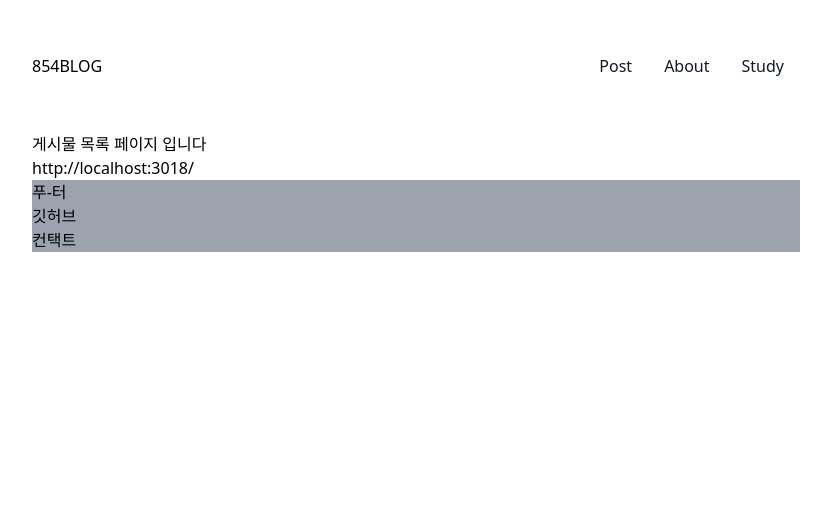
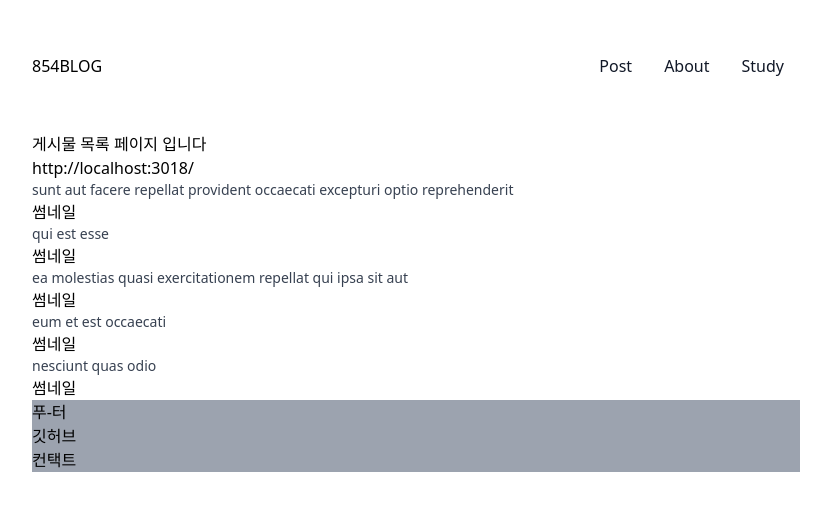
Before and after one commit to 854dev/854dev.github.io, a Next.js app: page /post in a window 1280 px wide. Shown: the top 510 px of the page, without its empty margins (224-1055 px from the left). Built offline with nearby package versions, Linux system fonts and the light colour scheme.

Commit message:
edit post : 게시글 목록 map 추가

```diff
--- a/pages/post/index.tsx
+++ b/pages/post/index.tsx
@@ -1,13 +1,60 @@
 import PageLayout from "components/layout/PageLayout";
-import React from "react";
+import React, { useState } from "react";
+
+import Card from "components/core/Card";
 
 function Post() {
+  const [itemList, setitemList] = useState([
+    {
+      userId: 1,
+      id: 1,
+      title:
+        "sunt aut facere repellat provident occaecati excepturi optio reprehenderit",
+      body: "quia et suscipit\nsuscipit recusandae consequuntur expedita et cum\nreprehenderit molestiae ut ut quas totam\nnostrum rerum est autem sunt rem eveniet architecto",
+    },
+    {
+      userId: 1,
+      id: 2,
+      title: "qui est esse",
+      body: "est rerum tempore vitae\nsequi sint nihil reprehenderit dolor beatae ea dolores neque\nfugiat blanditiis voluptate porro vel nihil molestiae ut reiciendis\nqui aperiam non debitis possimus qui neque nisi nulla",
+    },
+    {
+      userId: 1,
+      id: 3,
+      title: "ea molestias quasi exercitationem repellat qui ipsa sit aut",
+      body: "et iusto sed quo iure\nvoluptatem occaecati omnis eligendi aut ad\nvoluptatem doloribus vel accusantium quis pariatur\nmolestiae porro eius odio et labore et velit aut",
+    },
+    {
+      userId: 1,
+      id: 4,
+      title: "eum et est occaecati",
+      body: "ullam et saepe reiciendis voluptatem adipisci\nsit amet autem assumenda provident rerum culpa\nquis hic commodi nesciunt rem tenetur doloremque ipsam iure\nquis sunt voluptatem rerum illo velit",
+    },
+    {
+      userId: 1,
+      id: 5,
+      title: "nesciunt quas odio",
+      body: "repudiandae veniam quaerat sunt sed\nalias aut fugiat sit autem sed est\nvoluptatem omnis possimus esse voluptatibus quis\nest aut tenetur dolor neque",
+    },
+  ]);
+
   return (
     <PageLayout>
       <div>
         게시물 목록 페이지 입니다
         <p>{process.env.BACKEND_API_URL}</p>
       </div>
+
+      <div>
+        {itemList.map((elem) => {
+          return (
+            <Card>
+              <div className="text-sm text-gray-700">{elem.title}</div>
+              <div>썸네일</div>
+            </Card>
+          );
+        })}
+      </div>
     </PageLayout>
   );
 }
```
